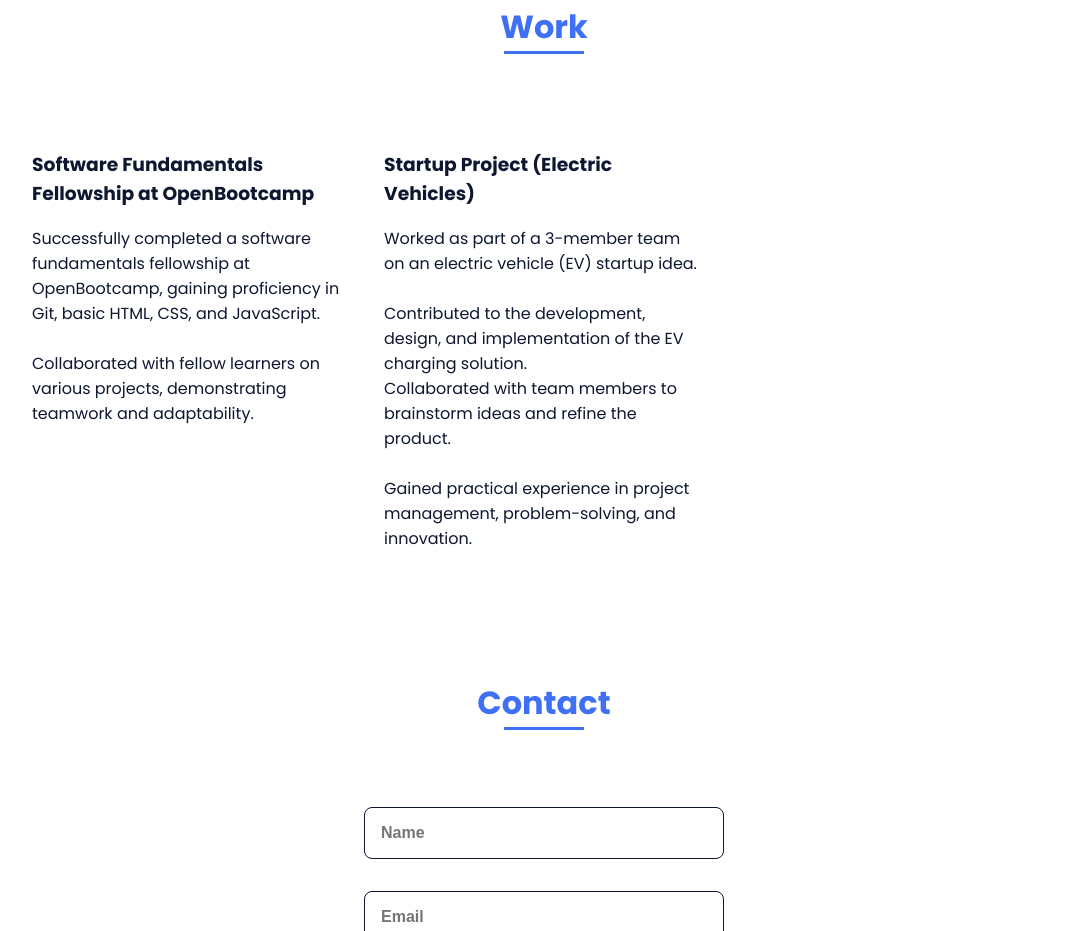
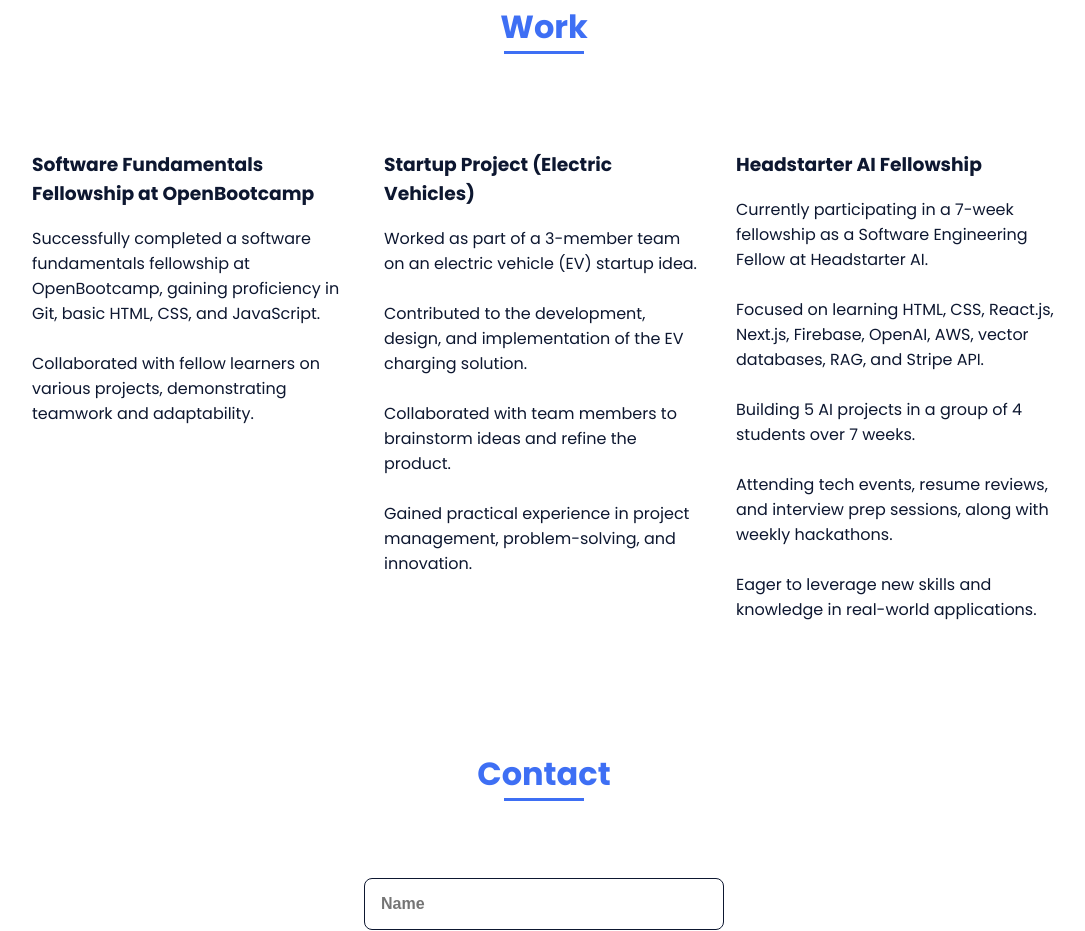
Before and after one commit to suravi363/Suravi, a plain HTML site: page index.html in a window 1280 px wide. Shown: the part 1996-2927 px from the top of the page, without its empty margins (96-1181 px from the left). Drawn offline with nearby package versions, Linux system fonts and the light colour scheme.

Commit message:
HTML ^_^

```diff
--- a/index.html
+++ b/index.html
@@ -147,7 +147,6 @@
         <!--===== WORK =====-->
         <section class="work section" id="work">
             <h2 class="section-title">Work</h2>
-
                 <div class="work__container bd-grid">
                     <div class="work__item">
                         <h3 class="work__title">Software Fundamentals Fellowship at OpenBootcamp</h3>
@@ -157,14 +156,20 @@
                 <div class="work__item">
                     <h3 class="work__title">Startup Project (Electric Vehicles)</h3>
                     <p>Worked as part of a 3-member team on an electric vehicle (EV) startup idea.</p>
-                <br><p>Contributed to the development, design, and implementation of the EV charging solution.
+                    <br><p>Contributed to the development, design, and implementation of the EV charging solution.</p>
                     <br><p>Collaborated with team members to brainstorm ideas and refine the product.</p>
-                <br><p> Gained practical experience in project management, problem-solving, and innovation.</p>
+                    <br><p>Gained practical experience in project management, problem-solving, and innovation.</p>
+                 </div>
+                 <div class="work__item">
+                <h3 class="work__title">Headstarter AI Fellowship</h3>
+                <p>Currently participating in a 7-week fellowship as a Software Engineering Fellow at Headstarter AI.</p>
+                <br><p>Focused on learning HTML, CSS, React.js, Next.js, Firebase, OpenAI, AWS, vector databases, RAG, and Stripe API.</p>
+                <br><p>Building 5 AI projects in a group of 4 students over 7 weeks.</p>
+                <br><p>Attending tech events, resume reviews, and interview prep sessions, along with weekly hackathons.</p>
+                <br><p>Eager to leverage new skills and knowledge in real-world applications.</p>
             </div>
         </div>
     </section>
-
-
         <!--===== CONTACT =====-->
         <section class="contact section" id="contact">
             <h2 class="section-title">Contact</h2>
```
Lines whose indentation alone changed are shown as unchanged.
